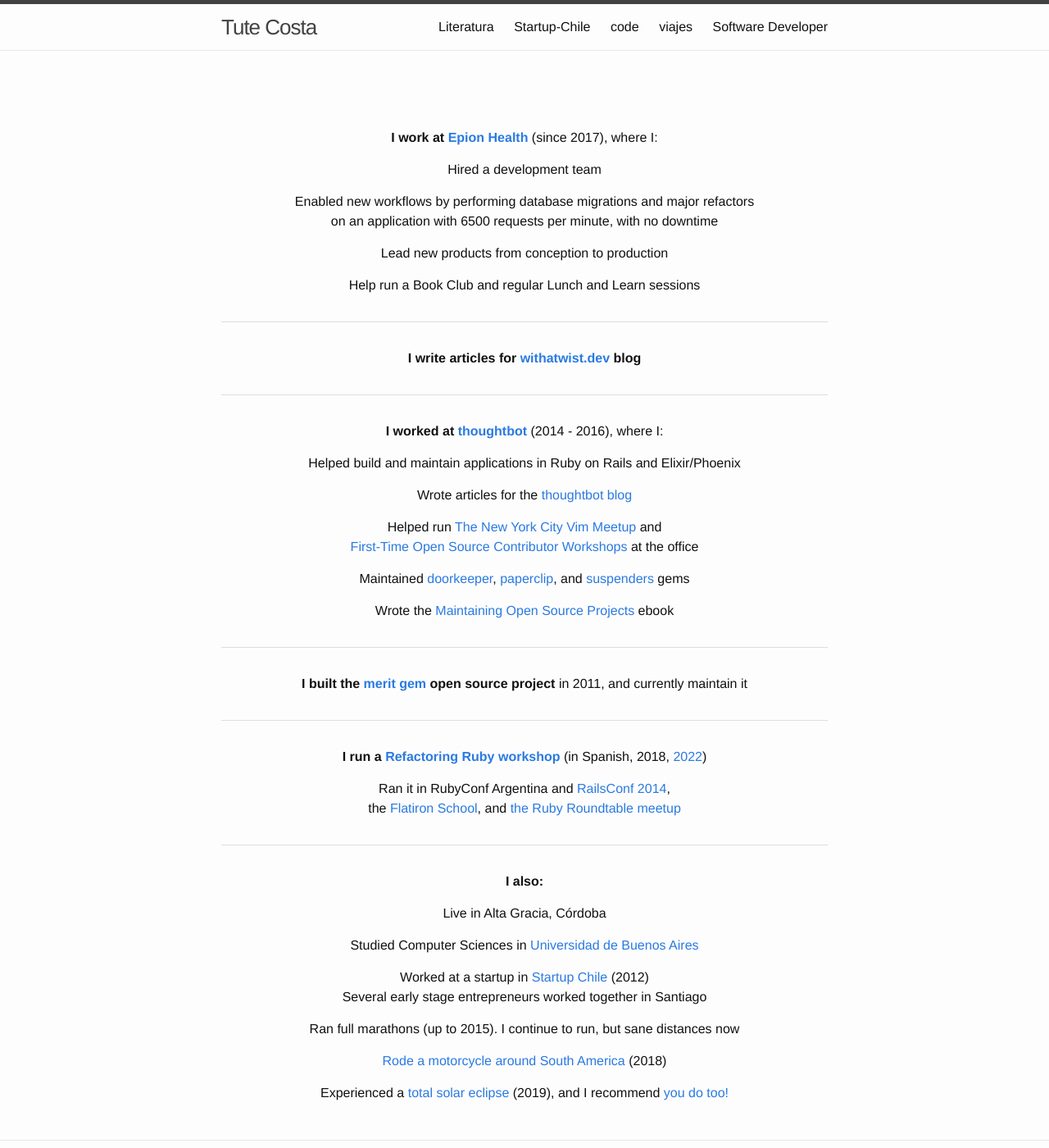
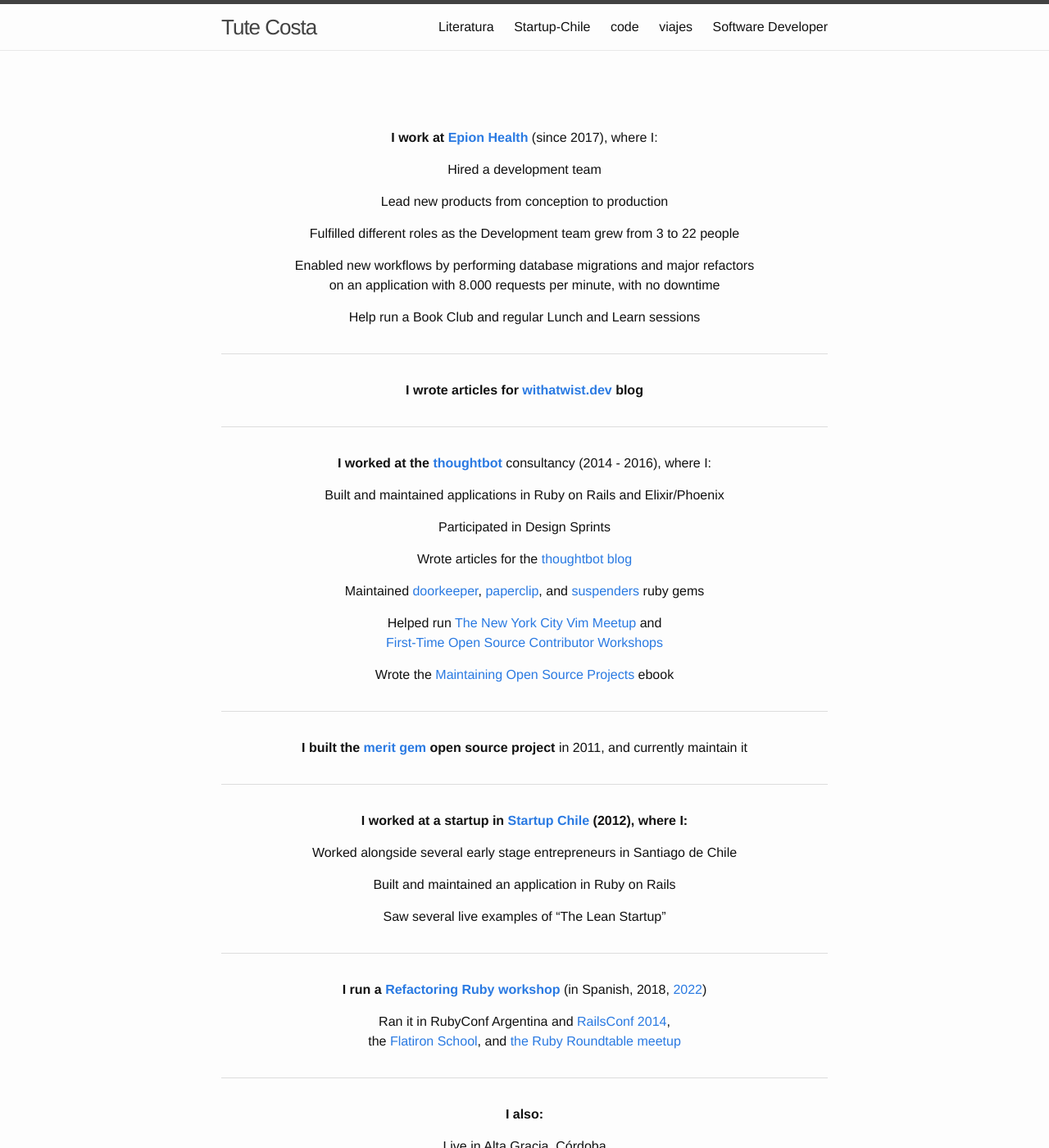
Before and after one commit to tute/tute.github.io, a Jekyll site: the page built from software-developer.md, in a window 1280 px wide and 1400 px high. Shown: the whole window at 82% size. Built offline with Jekyll 4.4.1, drawn with Linux system fonts in a browser that asks for light colours; some of the changed text lies outside the part shown.

Commit message:
Resume update

```diff
--- a/software-developer.md
+++ b/software-developer.md
@@ -11,11 +11,14 @@
   Hired a development team
 </p>
 <p style="text-align: center">
-  Enabled new workflows by performing database migrations and major refactors<br>
-  on an application with 6500 requests per minute, with no downtime
+  Lead new products from conception to production
 </p>
 <p style="text-align: center">
-  Lead new products from conception to production
+  Fulfilled different roles as the Development team grew from 3 to 22 people
+</p>
+<p style="text-align: center">
+  Enabled new workflows by performing database migrations and major refactors<br>
+  on an application with 8.000 requests per minute, with no downtime
 </p>
 <p style="text-align: center">
   Help run a Book Club and regular Lunch and Learn sessions
@@ -23,17 +26,22 @@
 
 
 <p style="text-align: center; padding-top: 2em; margin-top: 2em; border-top: 1px solid #ddd">
-  <strong>I write articles for
+  <strong>I wrote articles for
   <a href="https://withatwist.dev/">withatwist.dev</a> blog</strong>
 </p>
 
 
 <p style="text-align: center; padding-top: 2em; margin-top: 2em; border-top: 1px solid #ddd">
-  <strong>I worked at <a href="https://thoughtbot.com/new-york-city">thoughtbot</a></strong> (2014 - 2016), where I:
+  <strong>I worked at the <a href="https://thoughtbot.com/new-york-city">thoughtbot</a></strong>
+  consultancy (2014 - 2016), where I:
 </p>
 
 <p style="text-align: center">
-  Helped build and maintain applications in Ruby on Rails and Elixir/Phoenix
+  Built and maintained applications in Ruby on Rails and Elixir/Phoenix
+</p>
+
+<p style="text-align: center">
+  Participated in Design Sprints
 </p>
 
 <p style="text-align: center">
@@ -42,15 +50,15 @@
 </p>
 
 <p style="text-align: center">
-  Helped run <a href="https://www.meetup.com/The-New-York-Vim-Meetup/">The New York City Vim Meetup</a> and<br>
-  <a href="https://www.meetup.com/hackerhours/events/232525765/">First-Time Open Source Contributor Workshops</a> at the office
+  Maintained
+  <a href="https://github.com/doorkeeper-gem/doorkeeper">doorkeeper</a>,
+  <a href="https://github.com/thoughtbot/paperclip">paperclip</a>, and
+  <a href="https://github.com/thoughtbot/suspenders">suspenders</a> ruby gems
 </p>
 
 <p style="text-align: center">
-  Maintained
-  <a href="https://github.com/doorkeeper-gem/doorkeeper">doorkeeper</a>,
-  <a href="https://github.com/thoughtbot/paperclip">paperclip</a>, and
-  <a href="https://github.com/thoughtbot/suspenders">suspenders</a> gems
+  Helped run <a href="https://www.meetup.com/The-New-York-Vim-Meetup/">The New York City Vim Meetup</a> and<br>
+  <a href="https://www.meetup.com/hackerhours/events/232525765/">First-Time Open Source Contributor Workshops</a>
 </p>
 
 <p style="text-align: center">
@@ -63,6 +71,23 @@
 <p style="text-align: center; padding-top: 2em; margin-top: 2em; border-top: 1px solid #ddd">
   <strong>I built the <a href="https://github.com/merit-gem/merit">merit gem</a> open
   source project</strong> in 2011, and currently maintain it
+</p>
+
+
+<p style="text-align: center; padding-top: 2em; margin-top: 2em; border-top: 1px solid #ddd">
+  <strong>I worked at a startup in <a href="https://www.startupchile.org/">Startup Chile</a> (2012), where I:</strong><br>
+</p>
+
+<p style="text-align: center">
+  Worked alongside several early stage entrepreneurs in Santiago de Chile
+</p>
+
+<p style="text-align: center">
+  Built and maintained an application in Ruby on Rails
+</p>
+
+<p style="text-align: center">
+  Saw several live examples of “The Lean Startup”
 </p>
 
 
@@ -86,12 +111,7 @@
 </p>
 
 <p style="text-align: center">
-  Studied Computer Sciences in <a href="https://www.dc.uba.ar/">Universidad de Buenos Aires</a>
-</p>
-
-<p style="text-align: center">
-  Worked at a startup in <a href="https://www.startupchile.org/">Startup Chile</a> (2012)<br>
-  Several early stage entrepreneurs worked together in Santiago
+  Studied Computer Sciences in <a href="https://www.dc.uba.ar/">Universidad de Buenos Aires</a> (2005 - 2011)
 </p>
 
 <p style="text-align: center">
@@ -107,3 +127,7 @@
   Experienced a <a href="https://www.youtube.com/watch?v=gKAh3oUwNto">total solar eclipse</a> (2019),
   and I recommend <a href="https://www.timeanddate.com/eclipse/list.html">you do too!</a>
 </p>
+
+<p style="text-align: center">
+  Fly small airplanes as a Private Pilot (2022)
+</p>
```
